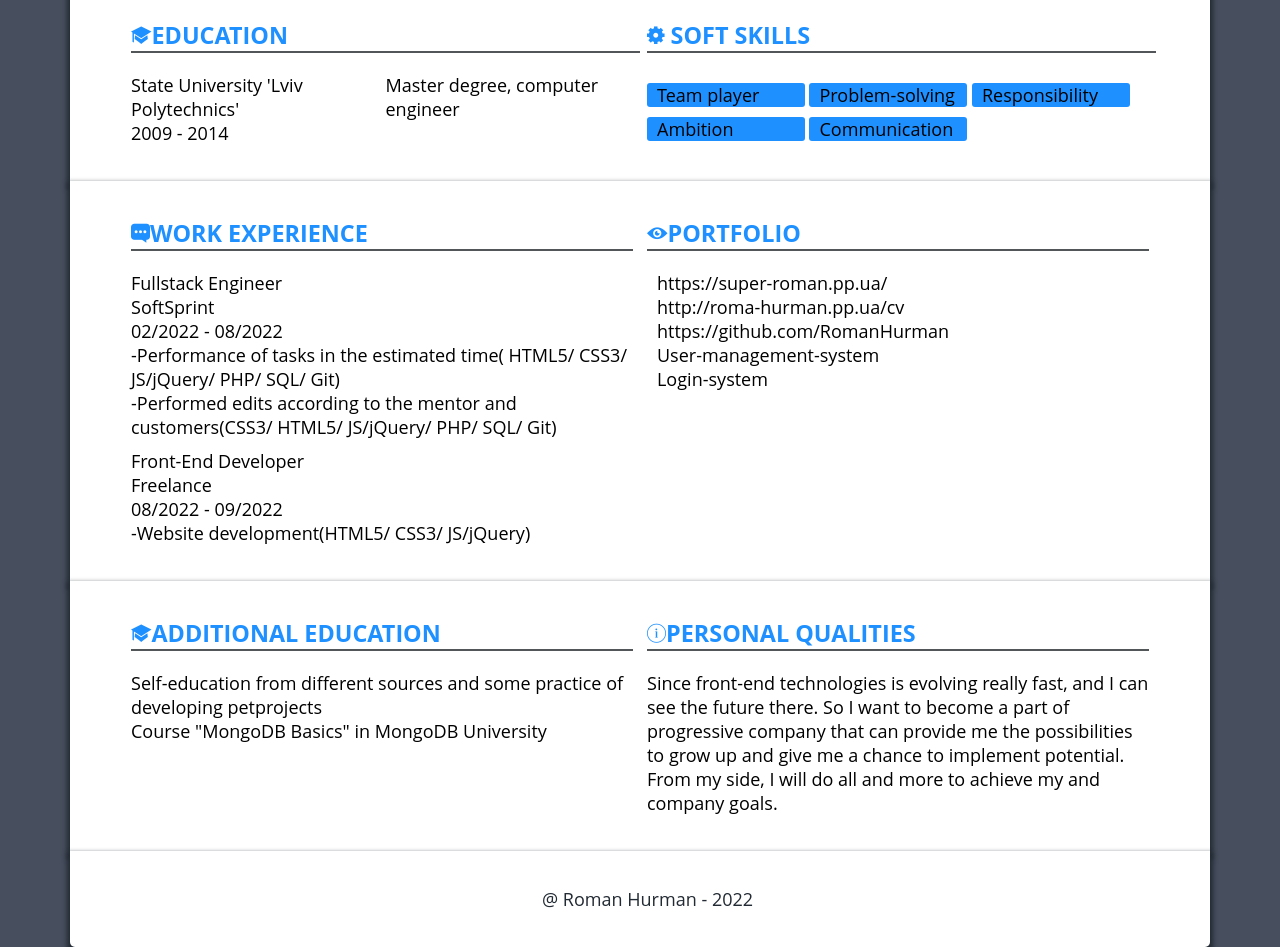
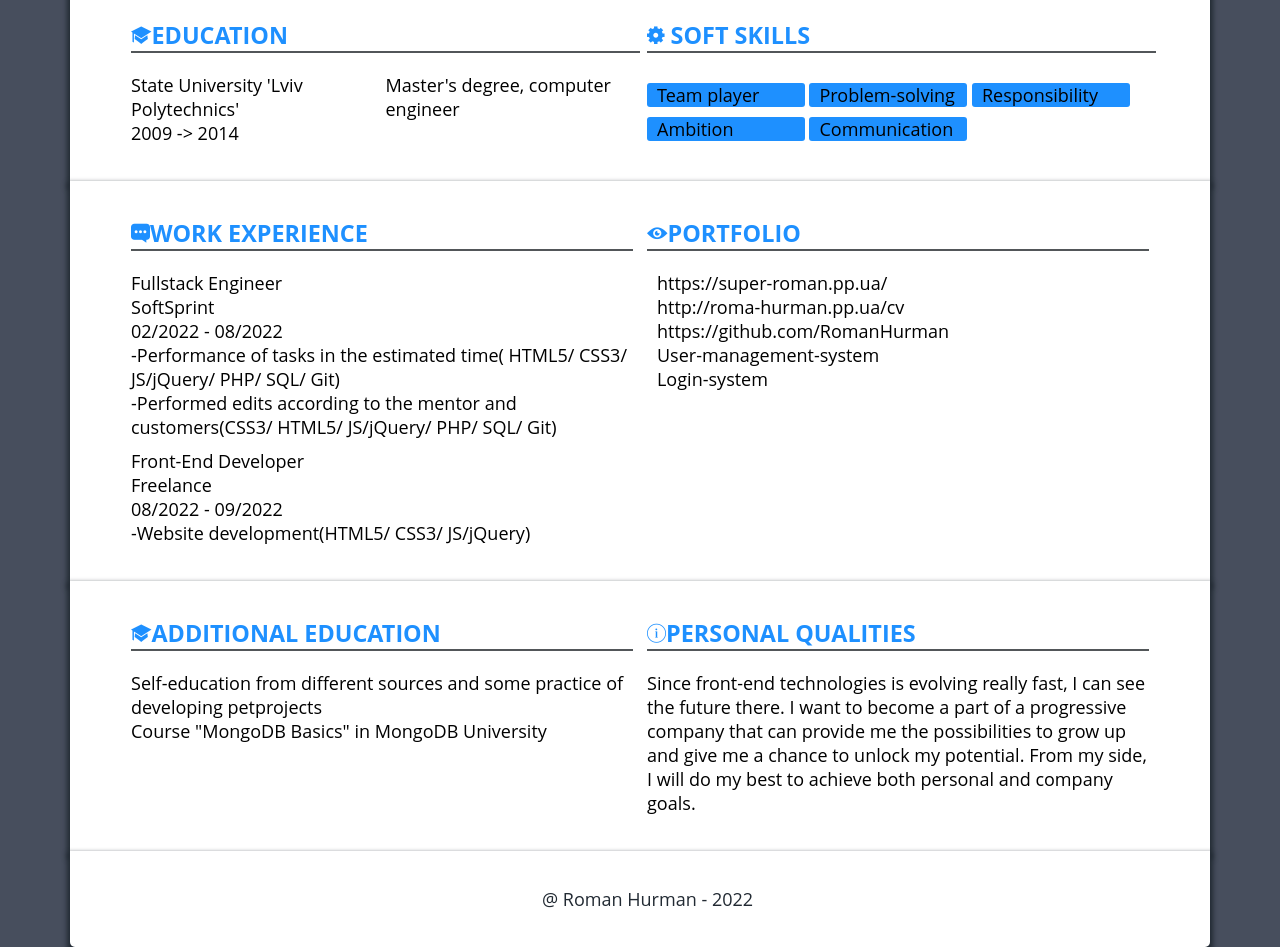
Before and after one commit to RomanHurman/cv_new, a plain HTML site: page index.html in a window 1280 px wide. Shown: the part 840-1787 px from the top of the page. Drawn offline with nearby package versions, Linux system fonts and the light colour scheme.

Commit message:
text change

```diff
--- a/index.html
+++ b/index.html
@@ -129,10 +129,10 @@
 							Polytechnics'</p>
 					</li>
 					<li>
-						<span class="study">Master degree, computer engineer
+						<span class="study">Master's degree, computer engineer
 					</li>
 				</ul>
-				<span class="study">2009 - 2014
+				<span class="study">2009 -> 2014
 			</div>
 			<div class="block-skills">
 				<h2 class="ion-gear-b"> Soft Skills</h2>
@@ -216,11 +216,11 @@
 				<h2 class="ion-ios-information-outline">PERSONAL QUALITIES</h2>
 				<ul>
 					<li class="jobs">
-						<span class="works-about">Since front-end technologies is evolving really fast, and I can see
-							the future there. So I want to become a part of progressive company that can provide
-							me the possibilities to grow up and give me a chance to implement potential. From my side, I
-							will do all and more
-							to achieve my and company goals.
+						<span class="works-about">Since front-end technologies is evolving really fast, I can see
+							the future there. I want to become a part of a progressive company that can provide
+							me the possibilities to grow up and give me a chance to unlock my potential. From my side, I
+							will do my best
+							to achieve both personal and company goals.
 						</span>
 					</li>
 				</ul>
```
